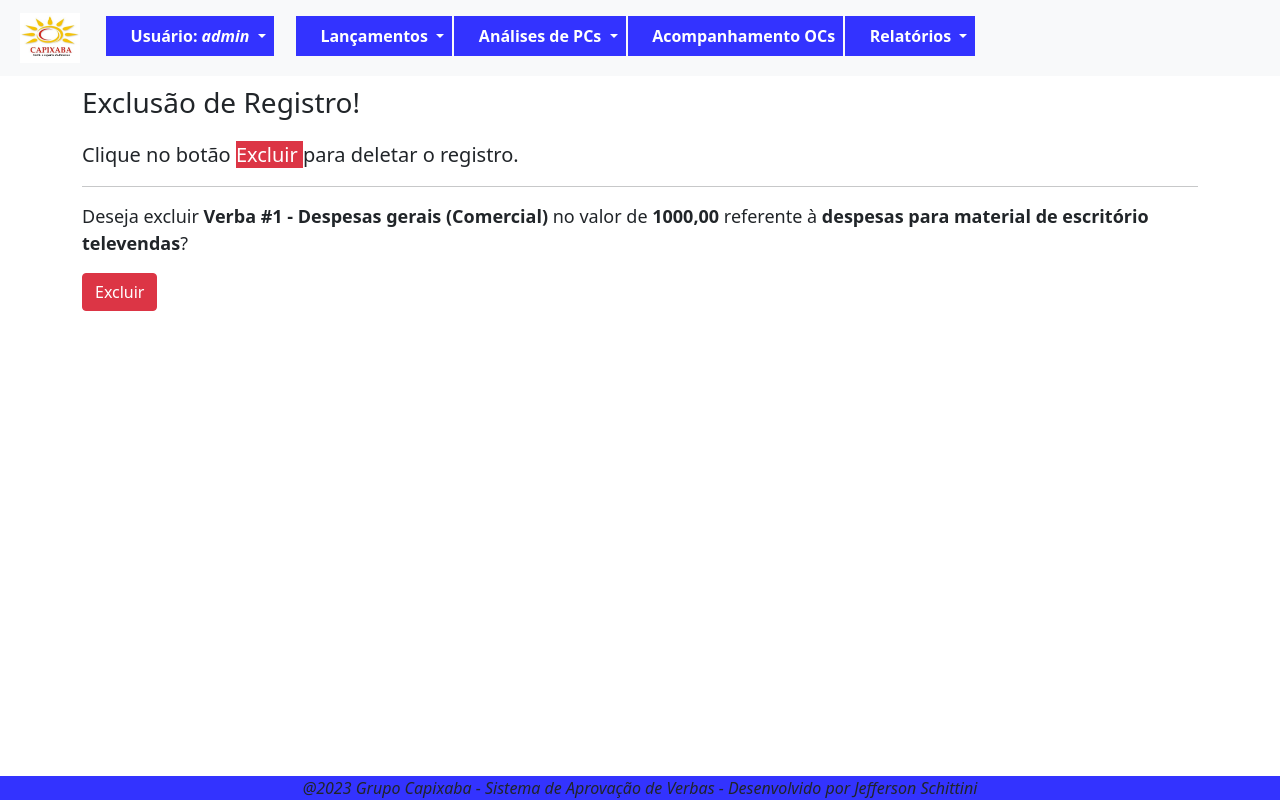
After one commit to jefferschi/aproverba, a Django app: page /verbas/excluir/1/ in a window 1280 px wide. The commit adds this page. Run offline with Django 4.2, Linux system fonts and the light colour scheme; a user stored in the database is signed in; data comes from the database, SQL or seed files in the repository; both versions use the stored data as it was after the commit; some libraries are stand-ins or nearby versions; some web fonts are replaced.

Commit message:
exclusão de registro - Verbas

```diff
--- /dev/null
+++ b/fluxo/templates/fluxo/form-excl.html
@@ -0,0 +1,37 @@
+{% extends 'paginas/base.html' %}
+{% load static %}
+
+
+{% block titulo %}
+    <title>Excluir</title>
+{% endblock titulo %}
+
+
+{% block info_tela %}
+
+{% endblock info_tela %}
+
+
+{% block conteudo %}
+    <h3 style="margin-top: 10px;">Exclusão de Registro!</h3>
+
+    <p style="margin-top: 20px;" class="lead">
+        Clique no botão <b class="btn-danger"> Excluir </b> para deletar o registro.
+    </p>
+
+    <hr>
+
+    <form action="" method="post" enctype="multipart/form-data">
+
+        <p style="font-size: large;">Deseja excluir <strong>{{ object }}</strong> no valor de <b>{{ object.valor_verba }}</b>
+            referente à <b>{{ object.motivo_verba }}</b>?
+        </p>
+
+        {% csrf_token %}
+
+        {{ form.as_p }}
+
+        <button type="submit" class="btn btn-danger">Excluir</button>
+    </form>
+
+{% endblock conteudo %}
--- a/fluxo/templates/fluxo/listas/lista-verbas.html
+++ b/fluxo/templates/fluxo/listas/lista-verbas.html
@@ -11,7 +11,7 @@
 
 
 {% block conteudo %}
-<h3>Lista de Verbas </h3>
+<h3 style="margin-top: 5px;">Lista de Verbas </h3>
 <div class="container container-dir">
     <a href="{% url 'cad-verbas' %}" class="btn btn-primary btn-sm" title="Cadastrar nova verba">
         <i style="margin-right: 5px" class="fa-solid fa-square-plus"></i>Incluir</a>
@@ -38,7 +38,7 @@
             <td>{{ verba.valor_verba }}</td>
             <td>
                 <a href="{% url 'alter-verbas' verba.pk %}" class="btn btn-warning btn-sm" title="Alterar Verba"><i class="fa-solid fa-pen"></i></a>
-                <a href="#" class="btn btn-danger btn-sm" title="Excluir Verba"><i class="fa-solid fa-trash"></i></a> <!--href="{ url 'excl-verbas' verba.pk } "-->
+                <a href="{% url 'excl-verbas' verba.pk %}" class="btn btn-danger btn-sm" title="Excluir Verba"><i class="fa-solid fa-trash"></i></a>
             </td>
         </tr>
 
--- a/fluxo/urls.py
+++ b/fluxo/urls.py
@@ -1,9 +1,10 @@
 from django.urls import path
 
-from .views import VerbaList, VerbaCreate, VerbaUpdate
+from .views import VerbaList, VerbaCreate, VerbaUpdate, VerbaDelete
 
 urlpatterns = [
     path('verbas/listar/', VerbaList.as_view(), name='lista-verbas'),
     path('verbas/cadastrar/',VerbaCreate.as_view(), name='cad-verbas'),
     path('verbas/alterar/<int:pk>/', VerbaUpdate.as_view(), name='alter-verbas'),
+    path('verbas/excluir/<int:pk>/', VerbaDelete.as_view(), name='excl-verbas'),
 ]
--- a/fluxo/views.py
+++ b/fluxo/views.py
@@ -15,12 +15,14 @@ from braces.views import GroupRequiredMixin
 
 
 """ classes para Verba -  ListView, CreteView, UpdateView, DeleteView, """
+
+# listar
 class VerbaList(GroupRequiredMixin, LoginRequiredMixin,ListView):
     login_url = reverse_lazy('login')
     group_required = u'Aprovador'
     model = Verba
     template_name = 'fluxo/listas/lista-verbas.html'
-
+# criar
 class VerbaCreate(GroupRequiredMixin, LoginRequiredMixin, CreateView):
     login_url = reverse_lazy('login')
     group_required = u'Aprovador'
@@ -29,6 +31,7 @@ class VerbaCreate(GroupRequiredMixin, LoginRequiredMixin, CreateView):
     template_name = 'fluxo/form-cad.html'
     success_url = reverse_lazy('lista-verbas')
 
+# atualizar
 class VerbaUpdate(GroupRequiredMixin,LoginRequiredMixin, UpdateView):
     login_url = reverse_lazy('login')
     group_required = u'Aprovador'
@@ -36,3 +39,11 @@ class VerbaUpdate(GroupRequiredMixin,LoginRequiredMixin, UpdateView):
     fields = ['setor_verba','valor_verba','desc_verba','motivo_verba']
     template_name = 'fluxo/form-cad.html'
     success_url = reverse_lazy('lista-verbas')
+
+# apagar
+class VerbaDelete(GroupRequiredMixin, LoginRequiredMixin,DeleteView):
+    login_url = reverse_lazy('login')
+    group_required = u'Aprovador'
+    model = Verba
+    template_name = 'fluxo/form-excl.html'
+    success_url = reverse_lazy('lista-verbas')
--- a/paginas/templates/paginas/base.html
+++ b/paginas/templates/paginas/base.html
@@ -61,7 +61,7 @@
                             <span>Análises de PCs</span>
                         </a>
                         <ul class="dropdown-menu bg-light">
-                            <li class="nav-item "><a class="dropdown-item" href="{% url 'index' %}">Diretoria</a></li>
+                            <li class="nav-item "><a class="dropdown-item" href="{% url 'index' %}">Aprovação</a></li>
                             <li class="nav-item"><a class="dropdown-item" href="{% url 'index' %}">Fiscal</a></li>
                             <li class="nav-item"><a class="dropdown-item" href="{% url 'index' %}">Financeiro</a></li>
                     </div>
```
Also changed, not shown: db.sqlite3.
